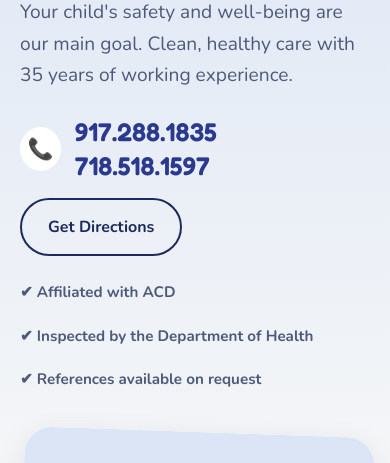
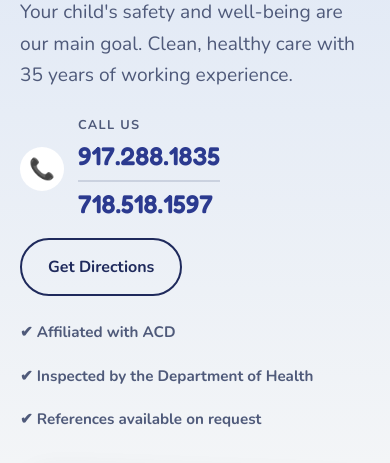
Before and after one commit to tahirsaboor15-ui/Websites, a plain HTML site: page lipys-daycare/index.html in a window 390 px wide. Shown: the part 306-769 px from the top of the page. Drawn offline with nearby package versions, Linux system fonts and the light colour scheme.

Commit message:
Stack hero phone numbers with divider and label
Co-Authored-By: Claude Sonnet 5.5 <noreply@anthropic.com>
Claude-Session: https://claude.ai/code/session_01U2bTqB3Ac7xYM4v3Q2HRWL

```diff
--- a/lipys-daycare/index.html
+++ b/lipys-daycare/index.html
@@ -36,7 +36,7 @@
         <h1>Learning with fun activities, a <span>home away from home.</span></h1>
         <p class="lead">Your child's safety and well-being are our main goal. Clean, healthy care with 35 years of working experience.</p>
         <div class="cta">
-          <p class="hero-phones"><span class="ico" aria-hidden="true">📞</span><span class="nums"><a href="tel:+19172881835">917.288.1835</a><a href="tel:+17185181597">718.518.1597</a></span></p>
+          <p class="hero-phones"><span class="ico" aria-hidden="true">📞</span><span class="nums"><small>Call us</small><a href="tel:+19172881835">917.288.1835</a><a href="tel:+17185181597">718.518.1597</a></span></p>
           <a class="btn btn-ghost" href="#contact">Get Directions</a>
         </div>
         <ul class="trust">
--- a/lipys-daycare/styles.css
+++ b/lipys-daycare/styles.css
@@ -57,7 +57,10 @@ address{font-style:normal}
 .site-footer a{color:#fff;font-weight:700;text-decoration:none}.site-footer a:hover{text-decoration:underline}
 .btn{white-space:nowrap}
 .hero-phones{display:flex;align-items:center;gap:14px;margin:0 18px 0 0}
-.hero-phones .nums{display:flex;flex-wrap:wrap;gap:2px 22px}
+.hero-phones .nums{display:flex;flex-direction:column;align-items:flex-start;gap:4px}
+.hero-phones small{font:700 .8rem Nunito,sans-serif;letter-spacing:.1em;text-transform:uppercase;color:var(--muted)}
+.hero-phones a{display:inline-block;padding:2px 0}
+.hero-phones a+a{border-top:2px solid rgba(31,42,92,.15);padding-top:6px;margin-top:2px;width:100%}
 .cta{align-items:center;gap:16px 12px}
 .hero-phones .ico{display:grid;place-items:center;width:44px;height:44px;border-radius:50%;background:#fff;font-size:1.3rem}
 .hero-phones a{font:600 1.6rem/1.25 Fredoka,sans-serif;color:var(--navy);text-decoration:none}
```
